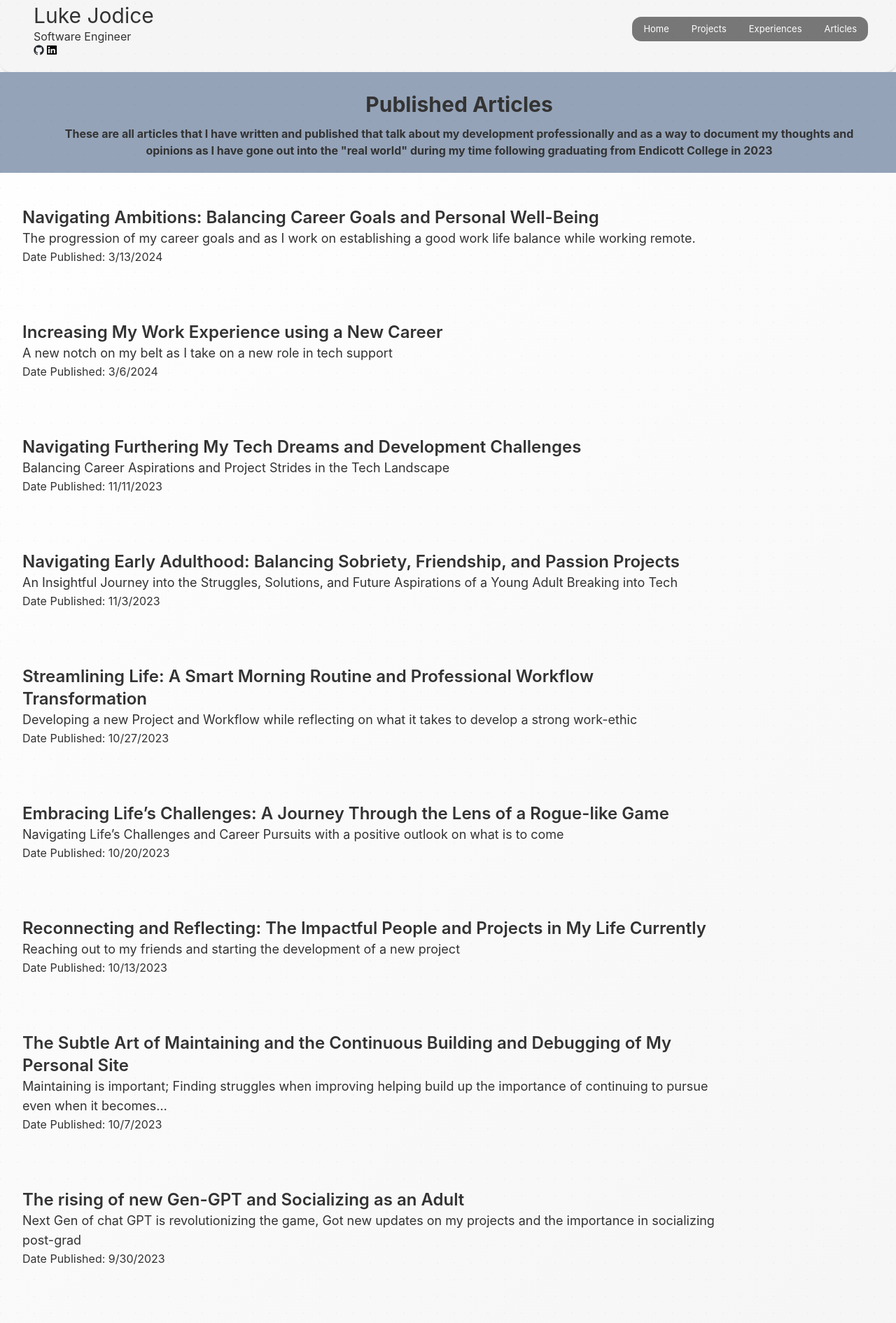
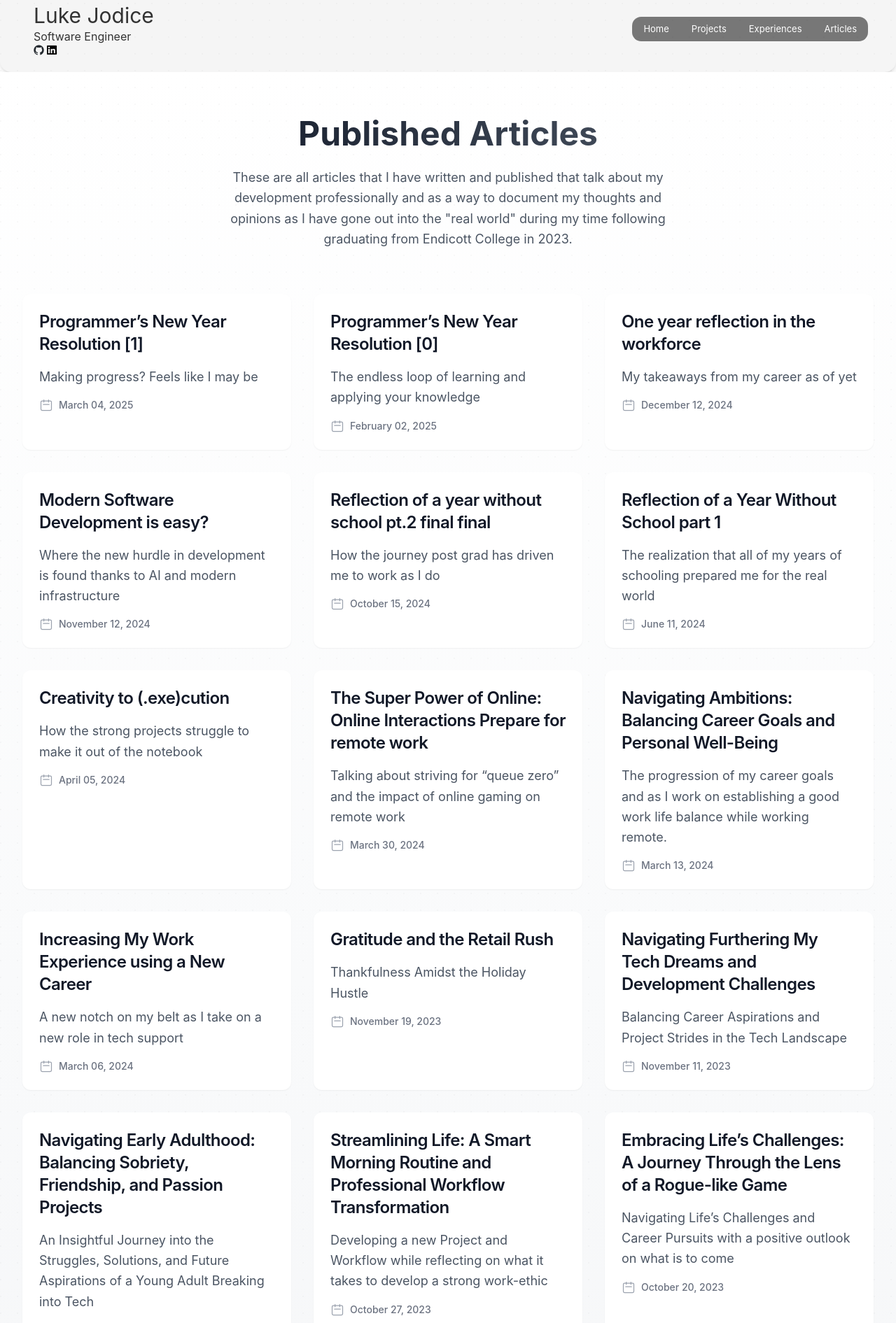
Before and after one commit to ljodiceendicott/Programming-Portfolio, a Next.js app: page /articles in a window 1280 px wide. Shown: the part 20-1911 px from the top of the page at 70% size. Built offline with nearby package versions, Linux system fonts and the light colour scheme.

Commit message:
changing up formatting of articles page

```diff
--- a/src/pages/articles.tsx
+++ b/src/pages/articles.tsx
@@ -1,37 +1,45 @@
 import Page from "~/pages/components/Page";
 
-import articlelist from "./combined_article.json";
+import articlelist from "./mediumart.json";
 import Article from "./components/article";
 
-export default function articles() {
-
-const articlelistjson = articlelist.data.viewer.latestPostsConnection.postPreviews;
-
-// const unixtext = 1709699255403;
-// let time = new Date(unixtext);
-
+export default function Articles() {
   return (
     <Page>
-      <div className="pl-8 text-center pt-7 pb-5 font-bold bg-slate-400">
-        <div className="text-3xl">Published Articles</div>
-        <div className="ml-11 mr-11 mt-3">These are all articles that I have written and published that talk about my development professionally and
-          as a way to document my thoughts and opinions as I have gone out into the "real world" during my time following graduating from Endicott College in 2023
+      <div className="min-h-screen bg-gradient-to-b from-white via-gray-50 to-gray-100">
+        <header className="relative overflow-hidden px-4 py-16 sm:px-6 lg:px-8">
+          {/* Decorative background elements */}
+          <div className="absolute inset-0 -z-10">
+            <div className="absolute inset-0 bg-gradient-to-b from-primary/5 to-transparent" />
+            <div className="absolute right-1/2 top-0 h-[300px] w-[300px] -translate-y-1/2 rounded-full bg-primary/5 blur-3xl" />
+            <div className="absolute left-1/2 top-0 h-[300px] w-[300px] -translate-y-1/3 rounded-full bg-primary/5 blur-3xl" />
           </div>
+
+          <div className="mx-auto max-w-3xl text-center">
+            <h1 className="bg-gradient-to-r from-gray-900 to-gray-600 bg-clip-text text-4xl font-bold text-transparent sm:text-5xl">
+              Published Articles
+            </h1>
+            <p className="mx-auto mt-6 max-w-2xl text-lg leading-relaxed text-gray-600">
+              These are all articles that I have written and published that talk about my development professionally and
+              as a way to document my thoughts and opinions as I have gone out into the "real world" during my time
+              following graduating from Endicott College in 2023.
+            </p>
           </div>
-      <div>
+        </header>
 
-      </div>
-      <div id="content" className="mt-12 mb-5 w-4/5 space-y-20 text-left">
-        {articlelistjson.map((art, index) => (
-          // Need to retrieve Post so it will be art.post
+        <main className="mx-auto max-w-7xl px-4 pb-24 sm:px-6 lg:px-8">
+          <div className="grid gap-8 sm:grid-cols-2 lg:grid-cols-3">
+            {articlelist.map((art, index) => (
               <Article
-            key = {index}
-            article_url= {art.post.mediumUrl}
-            title={art.post.title}
-            subtitle={art.post.previewContent.subtitle}
-            datePub={new Date(art.post.firstPublishedAt).toLocaleDateString()}
+                key={index}
+                article_url={art.link}
+                title={art.title}
+                subtitle={art.subtitle}
+                datePub={art.published_date}
               />
             ))}
+          </div>
+        </main>
       </div>
     </Page>
   );
--- a/src/pages/components/article.tsx
+++ b/src/pages/components/article.tsx
@@ -15,15 +15,46 @@ const article: React.FC<articleprops> = ({
   subtitle,
   datePub
 }) => {
-  return(
-    <div className="text-left ml-8 hover:text-slate-800 hover:cursor-pointer">
-      <a href={article_url}>
-        <div className="text-2xl font-semibold">{title}</div>
-        <div className="text-lg">{subtitle}</div>
-        <div>Date Published: {datePub}</div>
+  return (
+    <div className="group relative overflow-hidden rounded-xl bg-white p-6 shadow-sm transition-all hover:-translate-y-1 hover:shadow-lg ">
+      <a href={article_url} className="block" target="_blank" rel="noopener noreferrer">
+        {/* Decorative gradient element */}
+        <div className="absolute inset-x-0 -top-px h-px ty-0" />
+
+        <div className="space-y-4">
+          <h3 className="text-2xl font-semibold tracking-tight text-gray-900 transition-colors duration-200 group-hover:text-slate-500">
+            {title}
+          </h3>
+
+          <p className="text-lg leading-relaxed text-gray-600 group-hover:text-gray-500">
+            {subtitle}
+          </p>
+
+          <div className="flex items-center gap-2 text-sm text-gray-500">
+            <svg
+              className="h-5 w-5 text-gray-400"
+              fill="none"
+              viewBox="0 0 24 24"
+              stroke="currentColor"
+            >
+              <path
+                strokeLinecap="round"
+                strokeLinejoin="round"
+                strokeWidth={1.5}
+                d="M8 7V3m8 4V3m-9 8h10M5 21h14a2 2 0 002-2V7a2 2 0 00-2-2H5a2 2 0 00-2 2v12a2 2 0 002 2z"
+              />
+            </svg>
+            <time dateTime={datePub} className="font-medium">
+              {datePub}
+            </time>
+          </div>
+        </div>
+
+        {/* Decorative corner gradient */}
+        {/* <div className="absolute bottom-0 right-0 h-16 w-16 bg-gradient-to-br from-primary/5 to-primary/10 opacity-0 transition-opacity group-hover:opacity-100" /> */}
       </a>
     </div>
-  )
+  );
 };
 
 export default article;
--- /dev/null
+++ b/src/pages/mediumart.json
@@ -0,0 +1,128 @@
+[
+    {
+      "title": "Programmer’s New Year Resolution [1]",
+      "subtitle": "Making progress? Feels like I may be",
+      "link": "https://medium.com/@jodiceluke/programmers-new-year-resolution-1-4eef61d106c4",
+      "published_date": "March 04, 2025"
+    },
+    {
+      "title": "Programmer’s New Year Resolution [0]",
+      "subtitle": "The endless loop of learning and applying your knowledge",
+      "link": "https://medium.com/@jodiceluke/programmers-new-year-resolution-0-144c1393a22d",
+      "published_date": "February 02, 2025"
+    },
+    {
+      "title": "One year reflection in the workforce",
+      "subtitle": "My takeaways from my career as of yet",
+      "link": "https://medium.com/@jodiceluke/one-year-reflection-in-the-workforce-0bf604868d59",
+      "published_date": "December 12, 2024"
+    },
+    {
+      "title": "Modern Software Development is easy?",
+      "subtitle": "Where the new hurdle in development is found thanks to AI and modern infrastructure",
+      "link": "https://medium.com/@jodiceluke/modern-software-development-is-easy-1694d692fc5a",
+      "published_date": "November 12, 2024"
+    },
+    {
+      "title": "Reflection of a year without school pt.2 final final",
+      "subtitle": "How the journey post grad has driven me to work as I do",
+      "link": "https://medium.com/@jodiceluke/reflection-of-a-year-without-school-pt-2-final-final-85c3795afc69",
+      "published_date": "October 15, 2024"
+    },
+    {
+      "title": "Reflection of a Year Without School part 1",
+      "subtitle": "The realization that all of my years of schooling prepared me for the real world",
+      "link": "https://medium.com/@jodiceluke/reflection-of-a-year-without-school-cc47b248a83e",
+      "published_date": "June 11, 2024"
+    },
+    {
+      "title": "Creativity to (.exe)cution",
+      "subtitle": "How the strong projects struggle to make it out of the notebook",
+      "link": "https://medium.com/@jodiceluke/creativity-to-exe-cution-788fd75e551b",
+      "published_date": "April 05, 2024"
+    },
+    {
+      "title": "The Super Power of Online:  Online Interactions Prepare for remote work",
+      "subtitle": "Talking about striving for “queue zero” and the impact of online gaming on remote work",
+      "link": "https://medium.com/@jodiceluke/the-super-power-of-online-online-interactions-prepare-for-remote-work-fa4bb55ce8a0",
+      "published_date": "March 30, 2024"
+    },
+    {
+      "title": "Navigating Ambitions: Balancing Career Goals and Personal Well-Being",
+      "subtitle": "The progression of my career goals and as I work on establishing a good work life balance while working remote.",
+      "link": "https://medium.com/@jodiceluke/navigating-ambitions-balancing-career-goals-and-personal-well-being-663833457f24",
+      "published_date": "March 13, 2024"
+    },
+    {
+      "title": "Increasing My Work Experience using a New Career",
+      "subtitle": "A new notch on my belt as I take on a new role in tech support",
+      "link": "https://medium.com/@jodiceluke/increasing-my-work-experience-using-a-new-career-1e36e1d06894",
+      "published_date": "March 06, 2024"
+    },
+    {
+      "title": "Gratitude and the Retail Rush",
+      "subtitle": "Thankfulness Amidst the Holiday Hustle",
+      "link": "https://medium.com/@jodiceluke/gratitude-and-the-retail-rush-756c5115144f",
+      "published_date": "November 19, 2023"
+    },
+    {
+      "title": "Navigating Furthering My Tech Dreams and Development Challenges",
+      "subtitle": "Balancing Career Aspirations and Project Strides in the Tech Landscape",
+      "link": "https://medium.com/@jodiceluke/navigating-furthering-my-tech-dreams-and-development-challenges-9aaff0f1bd26",
+      "published_date": "November 11, 2023"
+    },
+    {
+      "title": "Navigating Early Adulthood: Balancing Sobriety, Friendship, and Passion Projects",
+      "subtitle": "An Insightful Journey into the Struggles, Solutions, and Future Aspirations of a Young Adult Breaking into Tech",
+      "link": "https://medium.com/@jodiceluke/navigating-early-adulthood-balancing-sobriety-friendship-and-passion-projects-25d70a394d49",
+      "published_date": "November 03, 2023"
+    },
+    {
+      "title": "Streamlining Life: A Smart Morning Routine and Professional Workflow Transformation",
+      "subtitle": "Developing a new Project and Workflow while reflecting on what it takes to develop a strong work-ethic",
+      "link": "https://medium.com/@jodiceluke/streamlining-life-a-smart-morning-routine-and-professional-workflow-transformation-c9dc33735ad0",
+      "published_date": "October 27, 2023"
+    },
+    {
+      "title": "Embracing Life’s Challenges: A Journey Through the Lens of a Rogue-like Game",
+      "subtitle": "Navigating Life’s Challenges and Career Pursuits with a positive outlook on what is to come",
+      "link": "https://medium.com/@jodiceluke/embracing-lifes-challenges-a-journey-through-the-lens-of-a-rogue-like-game-8a55415389af",
+      "published_date": "October 20, 2023"
+    },
+    {
+      "title": "Reconnecting and Reflecting: The Impactful People and Projects in My Life Currently",
+      "subtitle": "Reaching out to my friends and starting the development of a new project",
+      "link": "https://medium.com/@jodiceluke/reconnecting-and-reflecting-the-impactful-people-and-projects-in-my-life-currently-b7b223742242",
+      "published_date": "October 13, 2023"
+    },
+    {
+      "title": "The Subtle Art of Maintaining and the Continuous Building and Debugging of My Personal Site",
+      "subtitle": "Maintaining is important; Finding struggles when improving helping build up the importance of continuing to pursue even when it becomes…",
+      "link": "https://medium.com/@jodiceluke/the-subtle-art-of-maintaining-and-the-continuous-building-and-debugging-of-my-personal-site-7182c96dcb92",
+      "published_date": "October 07, 2023"
+    },
+    {
+      "title": "The rising of new Gen-GPT and Socializing as an Adult",
+      "subtitle": "Next Gen of chat GPT is revolutionizing the game, Got new updates on my projects and the importance in socializing post-grad",
+      "link": "https://medium.com/@jodiceluke/the-rising-of-new-gen-gpt-and-socializing-as-an-adult-690ceade05d9",
+      "published_date": "September 30, 2023"
+    },
+    {
+      "title": "Finding my Template Niche",
+      "subtitle": "Figuring out my format with dreams of AWS, the new IPhone and more",
+      "link": "https://medium.com/@jodiceluke/finding-my-template-niche-922f348234a7",
+      "published_date": "September 23, 2023"
+    },
+    {
+      "title": "The impact of Bun & My Family",
+      "subtitle": "Bun and the future of JS",
+      "link": "https://medium.com/@jodiceluke/the-impact-of-bun-my-family-93fcfd4cabc3",
+      "published_date": "September 18, 2023"
+    },
+    {
+      "title": "Return to the Normal Chaos",
+      "subtitle": "WITH SUMMER COMING TO AN END, THERE IS A SENSE THAT LIVES ARE GOING BACK TO THEIR NORMAL CHAOS.",
+      "link": "https://medium.com/@jodiceluke/return-to-the-normal-chaos-462606915ec4",
+      "published_date": "September 04, 2023"
+    }
+  ]
```
Lines whose indentation alone changed are shown as unchanged.
